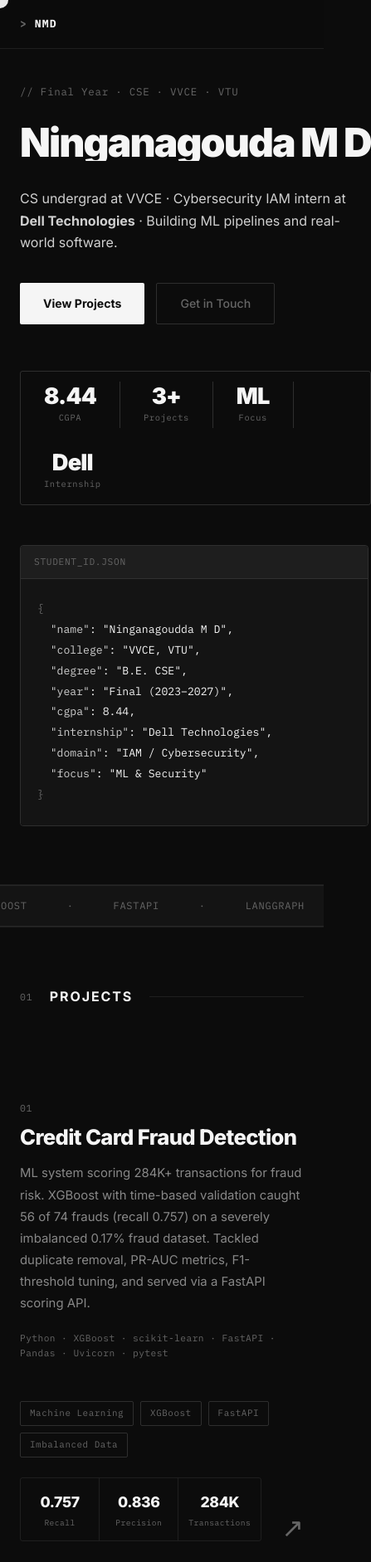
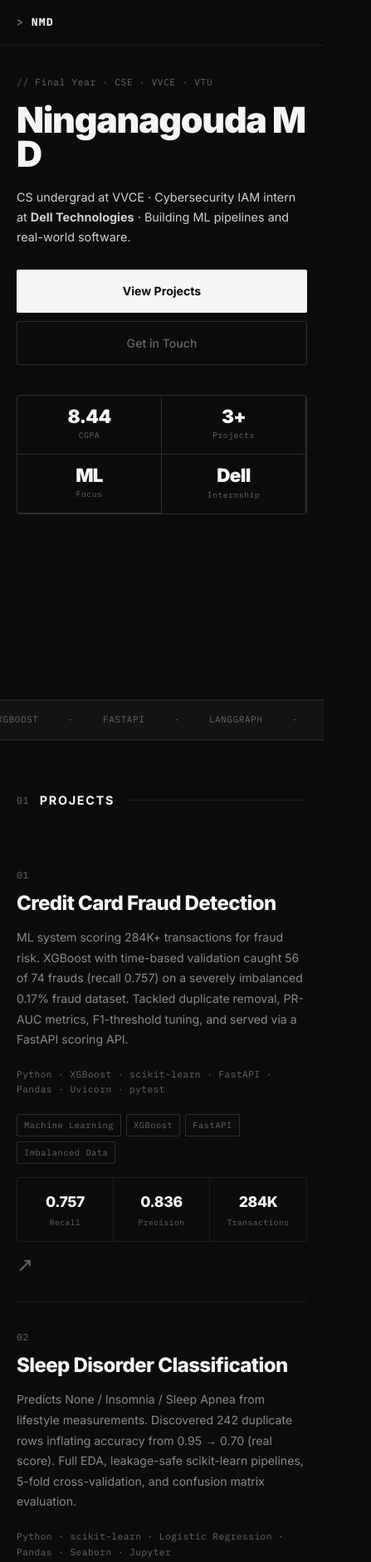
Before and after one commit to ninganagoudadhannur30-web/Portfolio, a plain HTML site: page index.html in a window 390 px wide. Shown: the top 1883 px of the page at 83% size, 447 px wide, since content can reach past the window. Drawn offline with Linux system fonts and the light colour scheme.

Commit message:
new update

```diff
--- a/style.css
+++ b/style.css
@@ -111,7 +111,7 @@ strong { font-weight: 700; }
   letter-spacing: -.04em;
   margin-bottom: 32px;
   overflow: hidden;
-  white-space: nowrap;
+  word-break: break-word;
 }
 .h1-line { display: block; animation: slideUp .8s cubic-bezier(.16,1,.3,1) both; }
 @keyframes slideUp {
@@ -455,24 +455,137 @@ section { padding: 100px 56px; }
 .fi.in { opacity: 1; transform: translateY(0); }
 
 /* ===== RESPONSIVE ===== */
+
+/* Tablet */
 @media (max-width: 1080px) {
-  .hero-inner { grid-template-columns: 1fr; gap: 48px; }
-  .id-card { max-width: 420px; }
-  .pcard { grid-template-columns: 1fr; }
-  .pcard-right { flex-direction: row; flex-wrap: wrap; }
-  .pcard-metric { flex: 1; }
+  #nav { padding: 18px 32px; }
+  .hero { padding: 100px 32px 60px; }
+  .hero-inner { grid-template-columns: 1fr; gap: 40px; }
+  .id-card { max-width: 100%; }
+  section { padding: 80px 32px; }
+  .pcard { grid-template-columns: 1fr; gap: 28px; }
+  .pcard-right { flex-direction: row; flex-wrap: wrap; gap: 16px; }
+  .pcard-metric { flex: 1; min-width: 160px; }
   .about-grid { grid-template-columns: 1fr; gap: 48px; }
   .skills-grid { grid-template-columns: 1fr 1fr; gap: 40px; }
-  .contact-grid { grid-template-columns: 1fr; gap: 48px; }
+  .footer { padding: 24px 32px; }
 }
-@media (max-width: 720px) {
-  #nav { padding: 18px 24px; }
+
+/* Mobile */
+@media (max-width: 640px) {
+  /* disable custom cursor on touch */
+  .cursor { display: none; }
+  body { cursor: auto; }
+  a, button { cursor: pointer; }
+
+  /* nav */
+  #nav { padding: 16px 20px; }
   .nav-links { display: none; }
   .sys-ready { display: none; }
-  section { padding: 70px 24px; }
-  .hero { padding: 100px 24px 70px; }
-  .footer { padding: 24px; flex-direction: column; gap: 8px; }
-  .skills-grid { grid-template-columns: 1fr; }
-  .stats-row { flex-wrap: wrap; width: 100%; }
-  .frow2 { grid-template-columns: 1fr; }
+
+  /* hero */
+  .hero {
+    min-height: 100svh;
+    padding: 90px 20px 56px;
+    align-items: flex-start;
+  }
+  .hero-inner { grid-template-columns: 1fr; gap: 32px; }
+  .hero-eyebrow { font-size: .7rem; margin-bottom: 16px; }
+  .hero-h1 {
+    font-size: clamp(2.6rem, 11vw, 4rem);
+    white-space: normal;
+    letter-spacing: -.03em;
+    margin-bottom: 20px;
+  }
+  .hero-desc { font-size: .9rem; margin-bottom: 28px; max-width: 100%; }
+  .hero-btns { flex-direction: column; gap: 10px; margin-bottom: 36px; }
+  .btn-fill, .btn-outline { width: 100%; text-align: center; padding: 14px 20px; }
+
+  /* stats row */
+  .stats-row {
+    display: grid;
+    grid-template-columns: 1fr 1fr;
+    width: 100%;
+    border-radius: 4px;
+  }
+  .stat-sep { display: none; }
+  .stat {
+    padding: 14px 12px;
+    border-right: 1px solid var(--border2);
+    border-bottom: 1px solid var(--border2);
+  }
+  .stat:nth-child(4), .stat:nth-child(8) { border-right: none; }
+  .stat:nth-last-child(-n+2) { border-bottom: none; }
+  .stat-n { font-size: 1.4rem; }
+  .stat-l { font-size: .6rem; }
+
+  /* id card */
+  .id-card { display: none; } /* hide JSON card on small screens — too dense */
+
+  /* ticker */
+  .ticker-track { font-size: .68rem; gap: 14px; }
+
+  /* sections */
+  section { padding: 60px 20px; }
+
+  /* section header */
+  .sec-hdr { margin-bottom: 36px; gap: 12px; }
+  .sec-hdr h2 { font-size: .9rem; }
+
+  /* project cards */
+  .pcard {
+    grid-template-columns: 1fr;
+    padding: 32px 0;
+    gap: 20px;
+  }
+  .pcard::before { left: -20px; right: -20px; }
+  .pcard-title { font-size: 1.5rem; }
+  .pcard-desc { font-size: .88rem; }
+  .pcard-right { flex-direction: column; gap: 16px; }
+  .pcard-metric { display: grid; grid-template-columns: repeat(3,1fr); }
+  .pcard-arrow { align-self: flex-start; font-size: 1.5rem; }
+  .pcard-tags { gap: 6px; }
+  .pcard-tags span { font-size: .65rem; padding: 4px 8px; }
+
+  /* about */
+  .about-grid { grid-template-columns: 1fr; gap: 36px; }
+  .about-h3 { font-size: 1.3rem; }
+  .about-left p { font-size: .88rem; }
+  .tl { padding-left: 20px; }
+  .tl-marker { left: -27px; }
+  .tl-top strong { font-size: .92rem; }
+  .tl-date { font-size: .64rem; }
+  .tl-body p { font-size: .84rem; }
+
+  /* skills */
+  .skills-grid { grid-template-columns: 1fr; gap: 36px; }
+  .skl-title { font-size: .7rem; }
+  .skl-list li { font-size: .84rem; }
+
+  /* contact */
+  .contact-simple { gap: 0; }
+  .contact-big { font-size: clamp(1.8rem, 8vw, 2.8rem); margin-bottom: 14px; }
+  .contact-sub { font-size: .88rem; margin-bottom: 28px; }
+  .mail-btn {
+    width: 100%;
+    padding: 18px 20px;
+    font-size: .82rem;
+    flex-wrap: nowrap;
+  }
+  .mail-btn span:nth-child(2) {
+    overflow: hidden;
+    text-overflow: ellipsis;
+    white-space: nowrap;
+    min-width: 0;
+  }
+  .clink { font-size: .82rem; }
+
+  /* footer */
+  .footer {
+    padding: 20px;
+    flex-direction: column;
+    gap: 6px;
+    text-align: center;
+    font-size: .68rem;
+  }
 }
```
